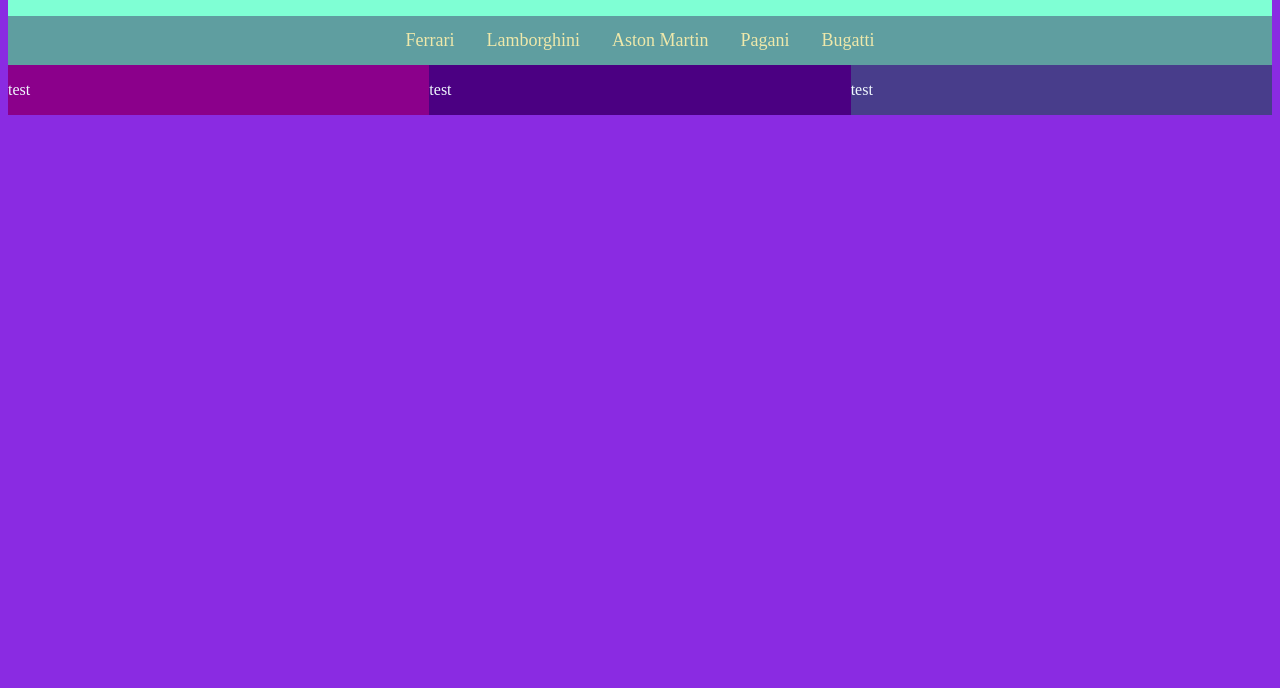
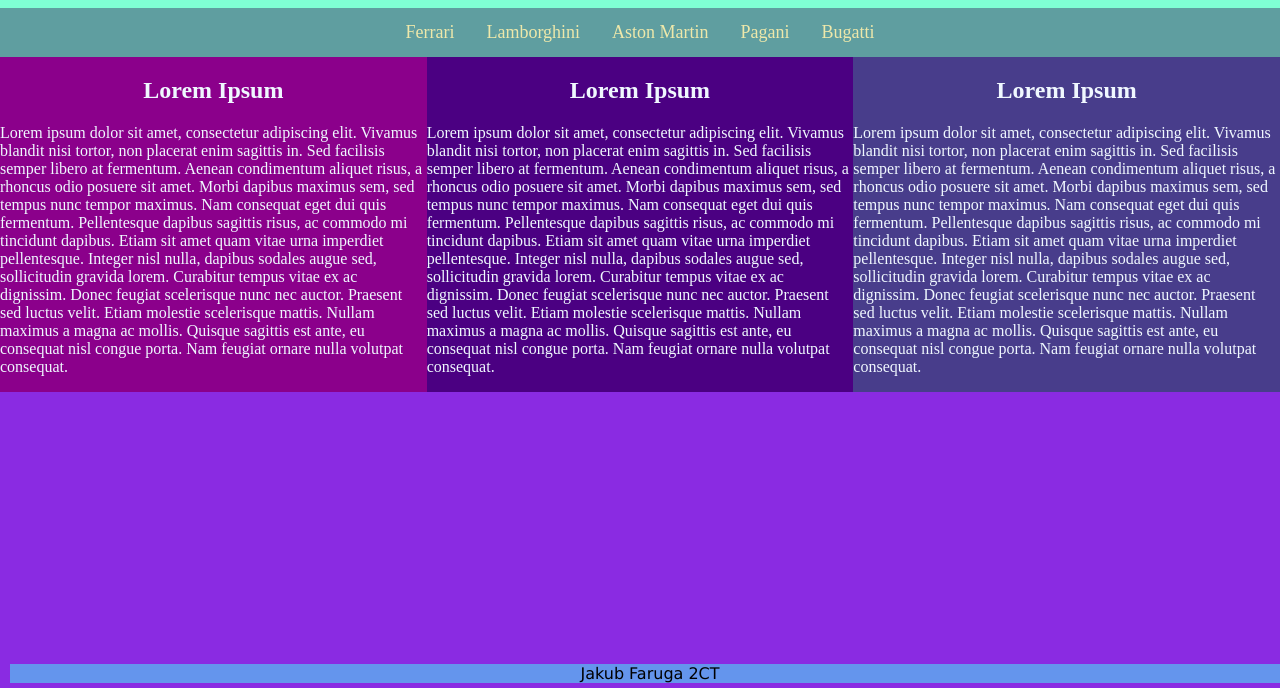
Before and after one commit to j4kubfarug4/2CTgr1, a plain HTML site: page index.html in a window 1280 px wide. Shown: the part 112-800 px from the top of the page. Drawn offline with Linux system fonts and the light colour scheme.

Commit message:
dodanie stopki i podstron

```diff
--- a/index.html
+++ b/index.html
@@ -17,14 +17,22 @@
             <li><a href="#nav5">Bugatti</a></li>
         </ul>
     </nav>
+    <main>
+        <section>
             <div id="left">
-        <p>test</p>
+            <h2>Lorem Ipsum</h2>
+            <p>Lorem ipsum dolor sit amet, consectetur adipiscing elit. Vivamus blandit nisi tortor, non placerat enim sagittis in. Sed facilisis semper libero at fermentum. Aenean condimentum aliquet risus, a rhoncus odio posuere sit amet. Morbi dapibus maximus sem, sed tempus nunc tempor maximus. Nam consequat eget dui quis fermentum. Pellentesque dapibus sagittis risus, ac commodo mi tincidunt dapibus. Etiam sit amet quam vitae urna imperdiet pellentesque. Integer nisl nulla, dapibus sodales augue sed, sollicitudin gravida lorem. Curabitur tempus vitae ex ac dignissim. Donec feugiat scelerisque nunc nec auctor. Praesent sed luctus velit. Etiam molestie scelerisque mattis. Nullam maximus a magna ac mollis. Quisque sagittis est ante, eu consequat nisl congue porta. Nam feugiat ornare nulla volutpat consequat.</p>
             </div>
             <div id="middle">
-        <p>test</p>
+            <h2>Lorem Ipsum</h2>
+            <p>Lorem ipsum dolor sit amet, consectetur adipiscing elit. Vivamus blandit nisi tortor, non placerat enim sagittis in. Sed facilisis semper libero at fermentum. Aenean condimentum aliquet risus, a rhoncus odio posuere sit amet. Morbi dapibus maximus sem, sed tempus nunc tempor maximus. Nam consequat eget dui quis fermentum. Pellentesque dapibus sagittis risus, ac commodo mi tincidunt dapibus. Etiam sit amet quam vitae urna imperdiet pellentesque. Integer nisl nulla, dapibus sodales augue sed, sollicitudin gravida lorem. Curabitur tempus vitae ex ac dignissim. Donec feugiat scelerisque nunc nec auctor. Praesent sed luctus velit. Etiam molestie scelerisque mattis. Nullam maximus a magna ac mollis. Quisque sagittis est ante, eu consequat nisl congue porta. Nam feugiat ornare nulla volutpat consequat.</p>
             </div>
             <div id="right">
-        <p>test</p>
+            <h2>Lorem Ipsum</h2>
+            <p>Lorem ipsum dolor sit amet, consectetur adipiscing elit. Vivamus blandit nisi tortor, non placerat enim sagittis in. Sed facilisis semper libero at fermentum. Aenean condimentum aliquet risus, a rhoncus odio posuere sit amet. Morbi dapibus maximus sem, sed tempus nunc tempor maximus. Nam consequat eget dui quis fermentum. Pellentesque dapibus sagittis risus, ac commodo mi tincidunt dapibus. Etiam sit amet quam vitae urna imperdiet pellentesque. Integer nisl nulla, dapibus sodales augue sed, sollicitudin gravida lorem. Curabitur tempus vitae ex ac dignissim. Donec feugiat scelerisque nunc nec auctor. Praesent sed luctus velit. Etiam molestie scelerisque mattis. Nullam maximus a magna ac mollis. Quisque sagittis est ante, eu consequat nisl congue porta. Nam feugiat ornare nulla volutpat consequat.
+    </p>
             </div>
+        </section>
+        <footer>Jakub Faruga 2CT</footer>
 </body>
 </html>
--- a/style.css
+++ b/style.css
@@ -1,6 +1,8 @@
 body{
     background-color: blueviolet;
     color: aliceblue;
+    margin: 0;
+    padding: 0;
 }
 .header{
     display: flex;
@@ -53,3 +55,18 @@
     width: 33.333%;
     background-color: darkslateblue;
 }
+h2{
+    display: flex;
+    justify-content: center;
+}
+footer{
+    position: fixed;
+    left: 10px;
+    bottom: 5px;
+    right: 10px;
+    width: 100%;
+    text-align: center;
+    font-family: Verdana;
+    background-color: cornflowerblue;
+    color: black;
+}
```
Also changed, not shown: nav1.html (added, +27 -0 lines), nav2.html (added), nav3.html (added), nav4.html (added), nav5.html (added). Lines whose indentation alone changed are shown as unchanged.
